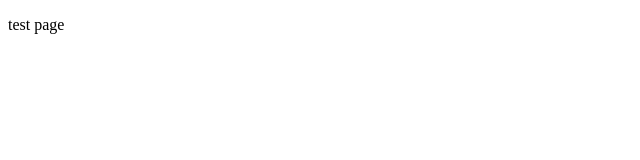
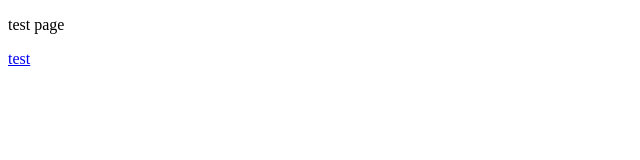
Before and after one commit to koezukar/test-online-platform, a plain HTML site: page index.html in a window 1280 px wide. Shown: the full height of the page, 0-640 px from the left. Drawn offline with Linux system fonts and the light colour scheme.

Commit message:
first commit

```diff
--- a/index.html
+++ b/index.html
@@ -7,7 +7,7 @@
 
     <body>
         <p>test page</p>
-        <a href="http://localhost:4200/shop/3"></a>
+        <a href="http://localhost:4200/shop/3">test</a>
     </body>
 
 </html>
```
